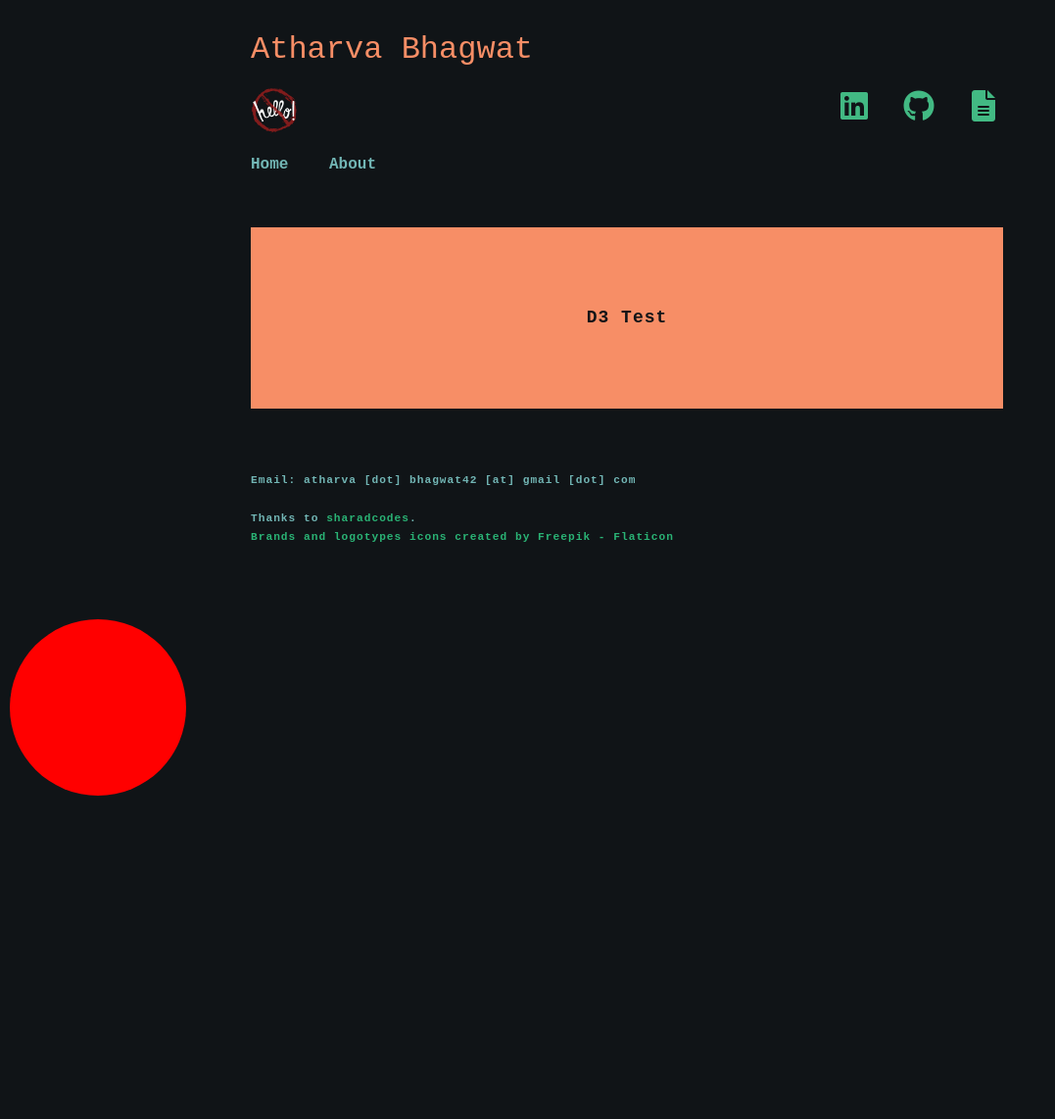
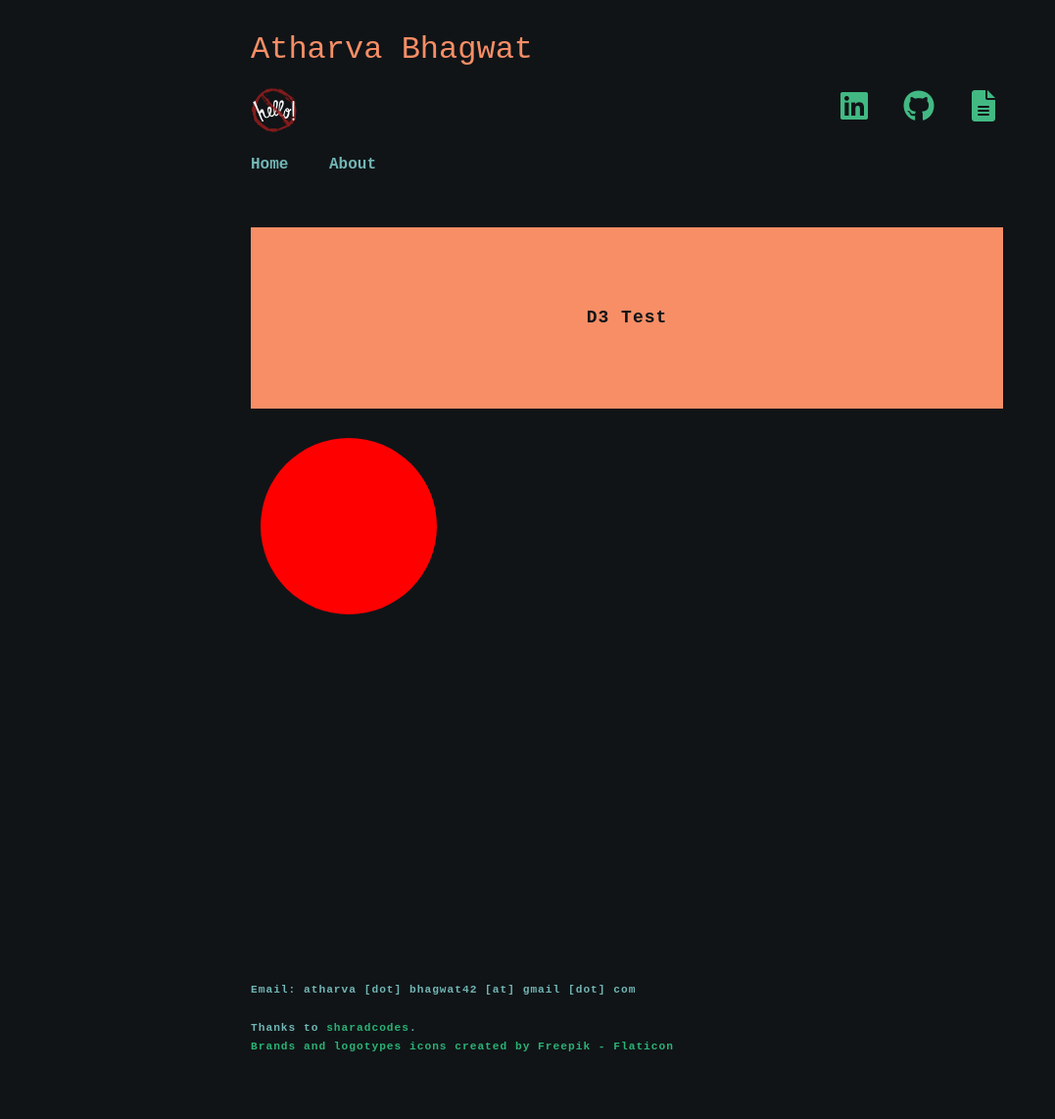
Before and after one commit to atharva-bhagwat/atharva-bhagwat.github.io, a Jekyll site: the page built from all_collections/_posts/2022-11-20-d3-test.md, in a window 1280 px wide. Shown: the whole page at 98% size, without its empty margins (0-1077 px from the left). Built offline with Jekyll 4.4.1, drawn with Linux system fonts in a browser that asks for light colours.

Commit message:
Debug d3 test

```diff
--- a/all_collections/_posts/2022-11-20-d3-test.md
+++ b/all_collections/_posts/2022-11-20-d3-test.md
@@ -7,17 +7,25 @@ author: Atharva Bhagwat
 logo: "images/logo/nohello.png"
 ---
 
-<script>
+<div id="chart">
+    <svg width=500 height=500>
+        <circle cx=100 cy=100 r=90 fill='red'>
+
+        </circle>
+    </svg>
+</div>
+
+<!-- <script>
     console.log("Active");
-    var body = d3.select("body")
-        .append("svg")
+    var div = d3.select("#chart");
+    div.append("svg")
         .attr("width", 500)
         .attr("height", 500)
         .attr("id", "svg-circle");
-            var svgCircle = d3.select("#svg-circle");
+    var svgCircle = d3.select("#svg-circle");
     svgCircle.append("circle")
         .attr("cx",100)
         .attr("cy", 100)
         .attr("r", 90)
         .attr("fill", "red");
-</script>
+</script> -->
```
Also changed, not shown: assets/js/chart.js (added).
